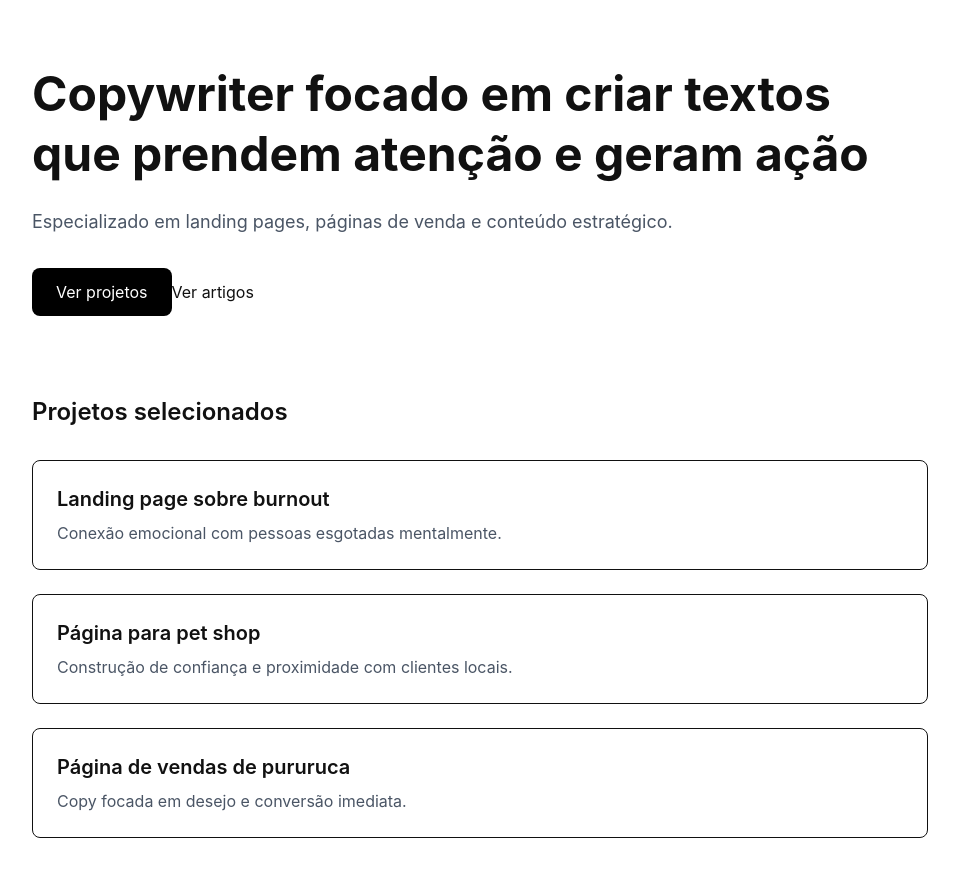
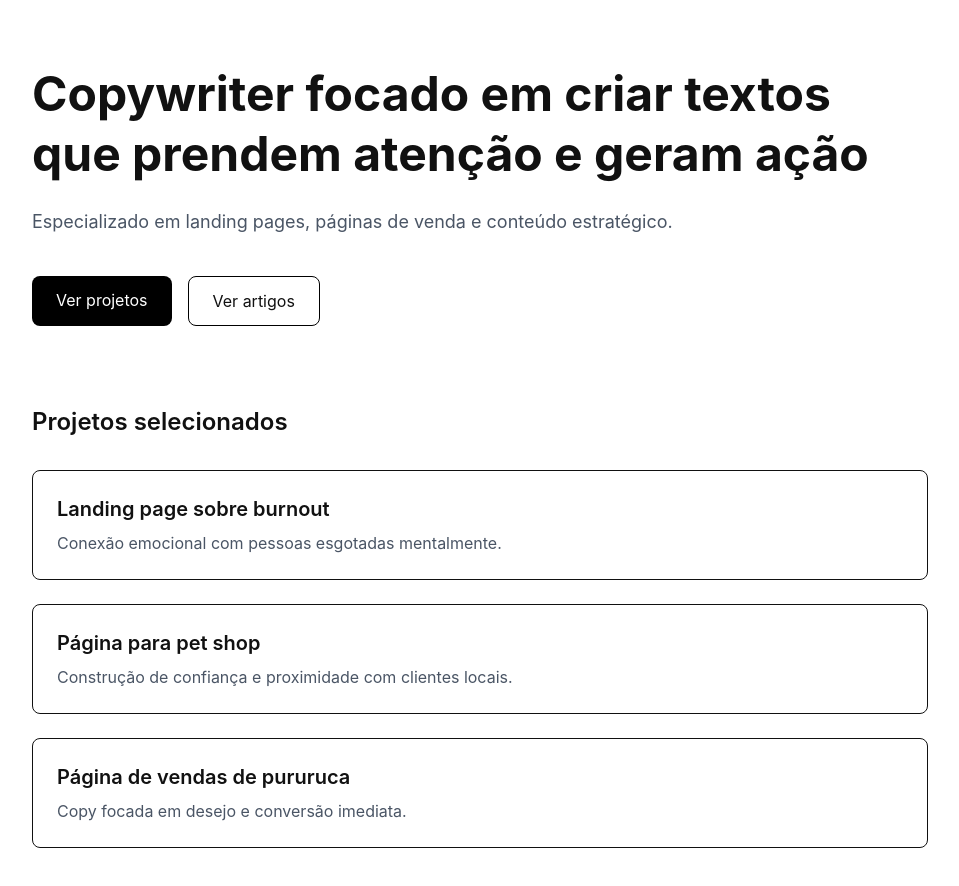
Before and after one commit to bhn-1302/brenno-copywriter, a Next.js app: page / in a window 1280 px wide. Shown: the top 886 px of the page, without its empty margins (160-1119 px from the left). Built offline with nearby package versions, Linux system fonts and the light colour scheme.

Commit message:
atualização de Artigos

```diff
--- a/app/artigos/page.tsx
+++ b/app/artigos/page.tsx
@@ -4,7 +4,7 @@ export default function Artigos() {
       <h1 className="text-3xl font-bold mb-8">Artigos</h1>
 
       <a
-        href="/artigos/barbeira"
+        href="/artigos/barbearia"
         className="block border p-6 rounded-lg hover:shadow-md transition"
       >
         <h2 className="text-xl font-semibold mb-2">
--- a/app/page.tsx
+++ b/app/page.tsx
@@ -2,28 +2,35 @@ export default function Home() {
   return (
     <main className="min-h-screen px-6 py-16">
       <div className="max-w-4xl mx-auto">
+        {/* HERO */}
         <section className="mb-20">
           <h1 className="text-4xl md:text-5xl font-bold mb-6 leading-tight">
             Copywriter focado em criar textos que prendem atenção e geram ação
           </h1>
 
-          <p className="text-lg text-gray-600 mb-8">
+          <p className="text-lg text-gray-600 mb-10 max-w-2xl">
             Especializado em landing pages, páginas de venda e conteúdo
             estratégico.
           </p>
 
+          <div className="flex flex-col sm:flex-row gap-4">
             <a
               href="/projetos"
-            className="inline-block bg-black text-white px-6 py-3 rounded-lg"
+              className="bg-black text-white px-6 py-3 rounded-lg text-center hover:opacity-90 transition"
             >
               Ver projetos
             </a>
 
-          <a href="/artigos" className="underline">
+            <a
+              href="/artigos"
+              className="border border-black px-6 py-3 rounded-lg text-center hover:bg-black hover:text-white transition"
+            >
               Ver artigos
             </a>
+          </div>
         </section>
 
+        {/* PROJETOS */}
         <section>
           <h2 className="text-2xl font-semibold mb-8">Projetos selecionados</h2>
 
```
Lines whose indentation alone changed are shown as unchanged.
